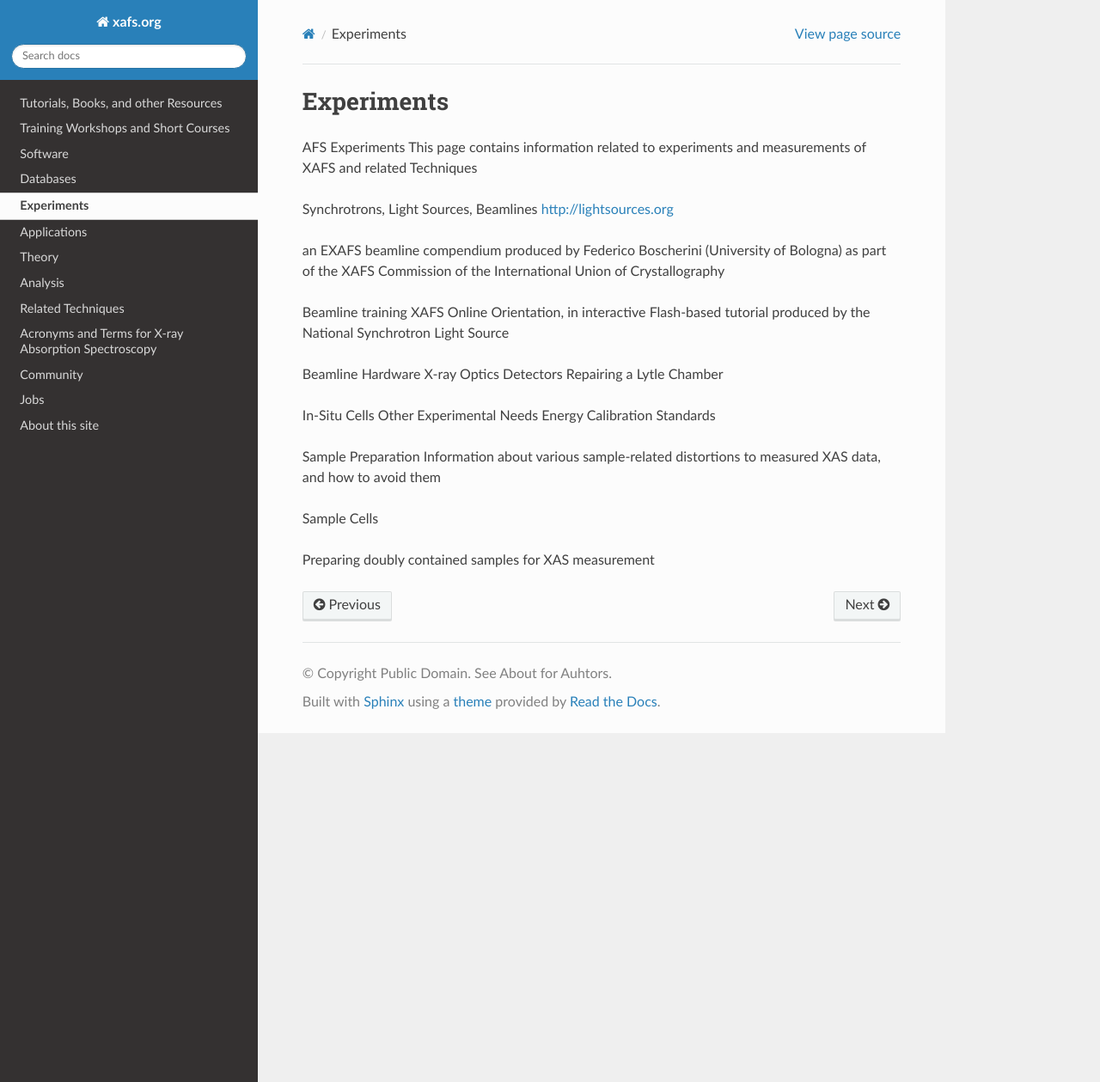
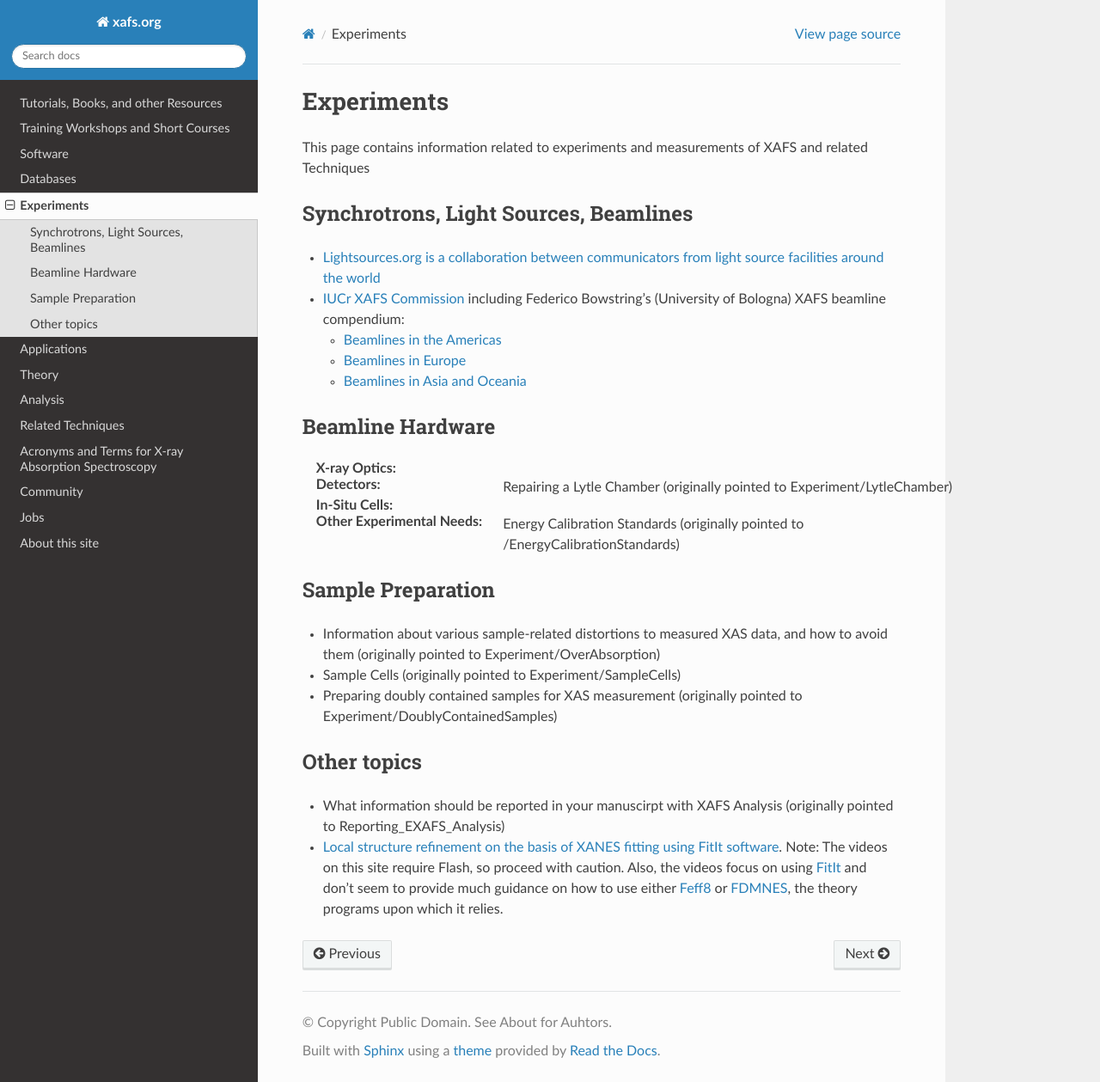
Before and after one commit to XraySpectroscopy/xafsorg, a Sphinx documentation site: the page built from docs/experiment.rst, in a window 1280 px wide and 1259 px high. Shown: the whole window at 86% size. Built offline with Sphinx 7.4.7 and the Read the Docs theme 2.0.0, drawn with Linux system fonts in a browser that asks for light colours.

Commit message:
experiment and software pages get some content

```diff
--- a/docs/experiment.rst
+++ b/docs/experiment.rst
@@ -1,33 +1,69 @@
 .. _Experiments:
 
 Experiments
--------------------
+===========
 
-
-
-AFS Experiments
 This page contains information related to experiments and measurements of XAFS and related Techniques
 
 Synchrotrons, Light Sources, Beamlines
-http://lightsources.org
+--------------------------------------
 
-an EXAFS beamline compendium produced by Federico Boscherini (University of Bologna) as part of the XAFS Commission of the International Union of Crystallography
+* `Lightsources.org is a collaboration between communicators from
+  light source facilities around the world
+  <https://lightsources.org>`_
 
-Beamline training
-XAFS Online Orientation, in interactive Flash-based tutorial produced by the National Synchrotron Light Source
+* `IUCr XAFS Commission
+  <https://www.iucr.org/resources/commissions/xafs>`_ including
+  Federico Bowstring's (University of Bologna) XAFS beamline
+  compendium:
+
+  * `Beamlines in the Americas <https://www.iucr.org/resources/commissions/xafs/beamlines-in-the-americas>`_
+  * `Beamlines in Europe <https://www.iucr.org/resources/commissions/xafs/beamlines-in-europe>`_
+  * `Beamlines in Asia and Oceania <https://www.iucr.org/resources/commissions/xafs/beamlines-in-asia-and-oceania>`_
+
+.. sadly, this has long been held hostage by a recalcitrant IT
+   department at BNL, even though it does not belong to BNL
+
+   Beamline training
+   XAFS Online Orientation, an interactive Flash-based tutorial produced by the National Synchrotron Light Source
 
 Beamline Hardware
-X-ray Optics
-Detectors
-Repairing a Lytle Chamber
+-----------------
 
-In-Situ Cells
-Other Experimental Needs
-Energy Calibration Standards
+:X-ray Optics:
+
+:Detectors:
+   Repairing a Lytle Chamber (originally pointed to Experiment/LytleChamber)
+
+:In-Situ Cells:
+
+:Other Experimental Needs:
+   Energy Calibration Standards (originally pointed to /EnergyCalibrationStandards)
 
 Sample Preparation
-Information about various sample-related distortions to measured XAS data, and how to avoid them
+------------------
 
-Sample Cells
+* Information about various sample-related distortions to measured XAS data, and how to avoid them
+  (originally pointed to Experiment/OverAbsorption)
 
-Preparing doubly contained samples for XAS measurement
+* Sample Cells (originally pointed to Experiment/SampleCells)
+
+* Preparing doubly contained samples for XAS measurement
+  (originally pointed to Experiment/DoublyContainedSamples)
+
+Other topics
+------------
+
+* What information should be reported in your manuscirpt with XAFS
+  Analysis (originally pointed to Reporting_EXAFS_Analysis)
+
+* `Local structure refinement on the basis of XANES fitting using
+  FitIt software
+  <http://www.screencast.com/users/FitIt/folders/Screencasts>`_. Note:
+  The videos on this site require Flash, so proceed with caution.
+  Also, the videos focus on using `FitIt
+  <http://nano.sfedu.ru/research/projects/fitit/>`_ and don't seem to
+  provide much guidance on how to use either `Feff8
+  <http://monalisa.phys.washington.edu/>`_ or `FDMNES
+  <http://neel.cnrs.fr/spip.php?rubrique1007&lang=en>`_, the theory
+  programs upon which it relies.
--- a/docs/tutorials.rst
+++ b/docs/tutorials.rst
@@ -155,11 +155,5 @@ Review Articles, Articles in Series
 ..
   Information on Specific Topics in XAFS
 
-   * Information about various sample-related distortions to measured XAS
-     data, and how to avoid them (move to experiment)
-   * What information should be reported in your manuscirpt with XAFS
-     Analysis? (move?)
-
-
   Webcasts, screencasts, and other remote learning tools
   gitmakLocal structure refinement on the basis of XANES fitting using FitIt software
```
Also changed, not shown: docs/software.rst (+61 -1 lines).
